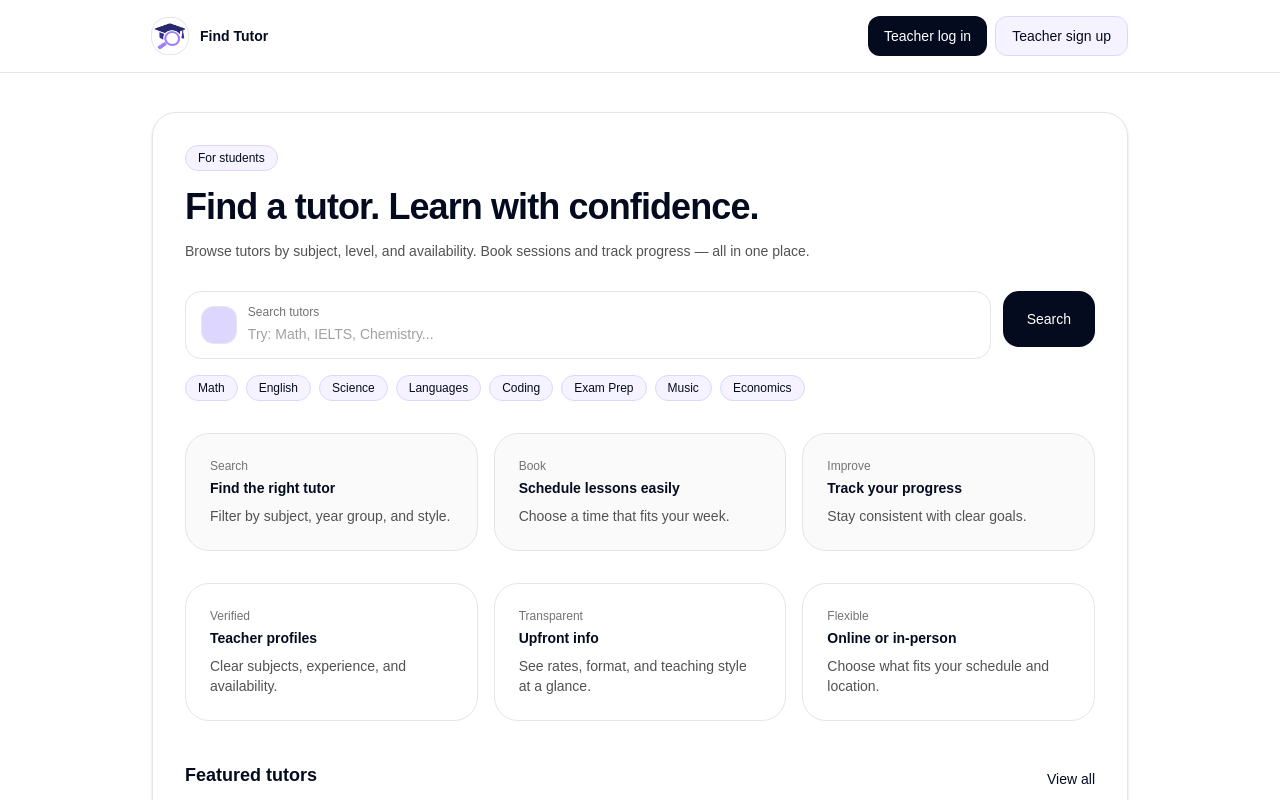
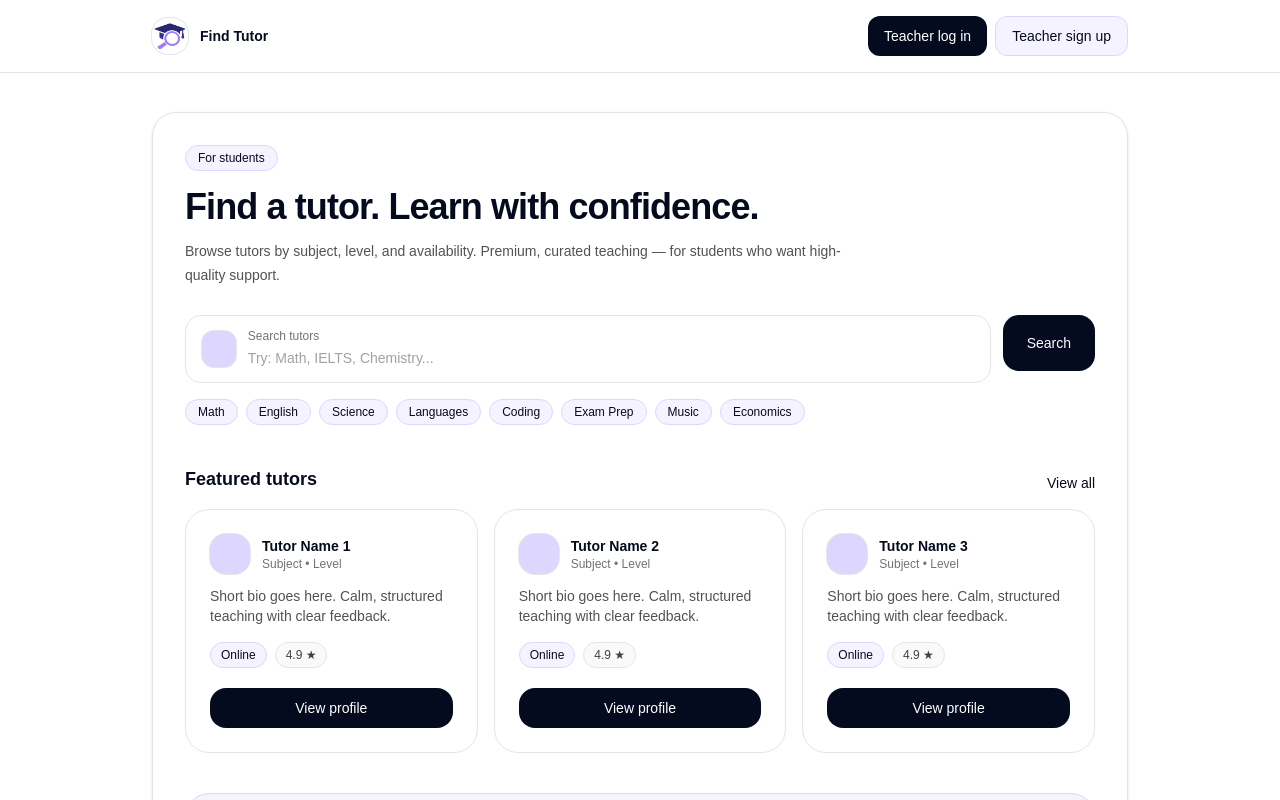
Before and after one commit to wincrazyyy/find-tutor, a Next.js app: page / in a window 1280 px wide. Shown: the top 800 px of the page. Built offline with nearby package versions, Linux system fonts and the light colour scheme.

Commit message:
removed useless stuff

```diff
--- a/app/page.tsx
+++ b/app/page.tsx
@@ -15,9 +15,9 @@ export default function Page() {
 
   return (
     <main className="min-h-screen bg-white">
-      {/* Student-facing content */}
       <section className="mx-auto w-full max-w-5xl px-6 py-10">
         <div className="rounded-3xl border border-neutral-200 bg-white p-8 shadow-sm">
+          {/* Top: title + search */}
           <div className="inline-flex items-center gap-2 rounded-full border border-violet-200 bg-violet-50 px-3 py-1 text-xs font-medium text-[#050B1E]">
             For students
           </div>
@@ -26,11 +26,11 @@ export default function Page() {
             Find a tutor. Learn with confidence.
           </h1>
           <p className="mt-3 max-w-2xl text-sm leading-6 text-neutral-600">
-            Browse tutors by subject, level, and availability. Book sessions and
-            track progress — all in one place.
+            Browse tutors by subject, level, and availability. Premium, curated
+            teaching — for students who want high-quality support.
           </p>
 
-          {/* Quick search bar (UI only) */}
+          {/* Search bar */}
           <div className="mt-7 grid gap-3 sm:grid-cols-[1fr_auto]">
             <div className="flex items-center gap-3 rounded-2xl border border-neutral-200 bg-white px-4 py-3">
               <div className="h-9 w-9 rounded-xl bg-violet-200 ring-1 ring-[#050B1E]/10" />
@@ -64,69 +64,7 @@ export default function Page() {
             ))}
           </div>
 
-          {/* How it works */}
-          <div className="mt-8 grid gap-4 sm:grid-cols-3">
-            <div className="rounded-3xl border border-neutral-200 bg-neutral-50 p-6">
-              <div className="text-xs text-neutral-500">Search</div>
-              <div className="mt-1 text-sm font-semibold text-[#050B1E]">
-                Find the right tutor
-              </div>
-              <p className="mt-2 text-sm text-neutral-600">
-                Filter by subject, year group, and style.
-              </p>
-            </div>
-            <div className="rounded-3xl border border-neutral-200 bg-neutral-50 p-6">
-              <div className="text-xs text-neutral-500">Book</div>
-              <div className="mt-1 text-sm font-semibold text-[#050B1E]">
-                Schedule lessons easily
-              </div>
-              <p className="mt-2 text-sm text-neutral-600">
-                Choose a time that fits your week.
-              </p>
-            </div>
-            <div className="rounded-3xl border border-neutral-200 bg-neutral-50 p-6">
-              <div className="text-xs text-neutral-500">Improve</div>
-              <div className="mt-1 text-sm font-semibold text-[#050B1E]">
-                Track your progress
-              </div>
-              <p className="mt-2 text-sm text-neutral-600">
-                Stay consistent with clear goals.
-              </p>
-            </div>
-          </div>
-
-          {/* Trust strip */}
-          <div className="mt-8 grid gap-4 sm:grid-cols-3">
-            <div className="rounded-3xl border border-neutral-200 bg-white p-6">
-              <div className="text-xs text-neutral-500">Verified</div>
-              <div className="mt-1 text-sm font-semibold text-[#050B1E]">
-                Teacher profiles
-              </div>
-              <p className="mt-2 text-sm text-neutral-600">
-                Clear subjects, experience, and availability.
-              </p>
-            </div>
-            <div className="rounded-3xl border border-neutral-200 bg-white p-6">
-              <div className="text-xs text-neutral-500">Transparent</div>
-              <div className="mt-1 text-sm font-semibold text-[#050B1E]">
-                Upfront info
-              </div>
-              <p className="mt-2 text-sm text-neutral-600">
-                See rates, format, and teaching style at a glance.
-              </p>
-            </div>
-            <div className="rounded-3xl border border-neutral-200 bg-white p-6">
-              <div className="text-xs text-neutral-500">Flexible</div>
-              <div className="mt-1 text-sm font-semibold text-[#050B1E]">
-                Online or in-person
-              </div>
-              <p className="mt-2 text-sm text-neutral-600">
-                Choose what fits your schedule and location.
-              </p>
-            </div>
-          </div>
-
-          {/* Placeholder tutor list (student-facing) */}
+          {/* Featured tutors */}
           <div className="mt-10">
             <div className="flex items-end justify-between gap-4">
               <h2 className="text-lg font-semibold text-[#050B1E]">
@@ -180,15 +118,15 @@ export default function Page() {
             </div>
           </div>
 
-          {/* CTA for teachers */}
+          {/* CTA (teachers) */}
           <div className="mt-10 rounded-3xl border border-violet-200 bg-violet-50 p-6">
             <div className="text-xs font-medium text-[#050B1E]">For teachers</div>
             <div className="mt-1 text-lg font-semibold text-[#050B1E]">
-              Offer tutoring on your schedule
+              Teach on a premium marketplace
             </div>
             <p className="mt-2 text-sm text-neutral-600">
-              Create a profile, list subjects, and start receiving student
-              enquiries.
+              Create a profile, list subjects, and connect with students who
+              value high-quality tutoring.
             </p>
             <div className="mt-4 flex flex-col gap-2 sm:flex-row">
               <a
```
